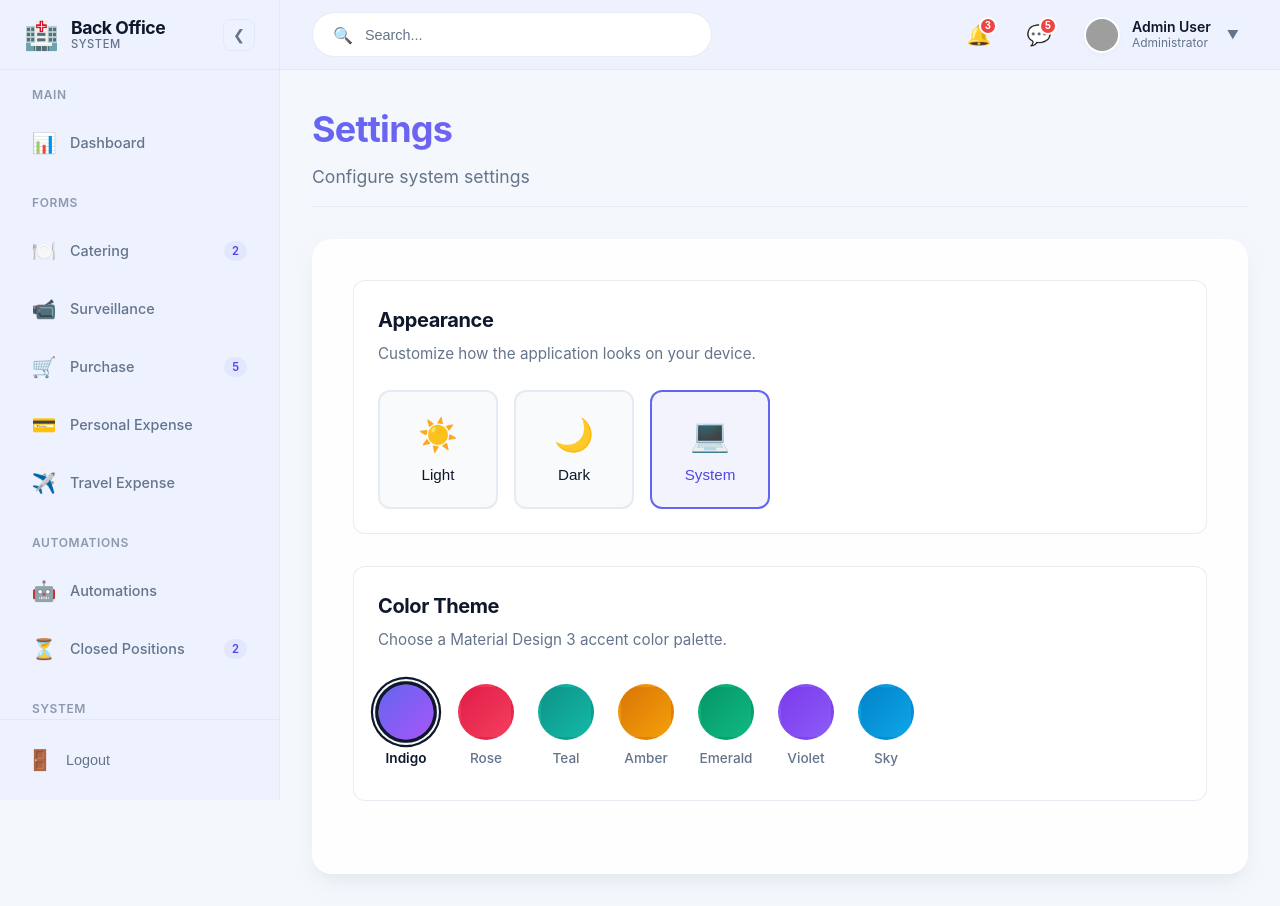
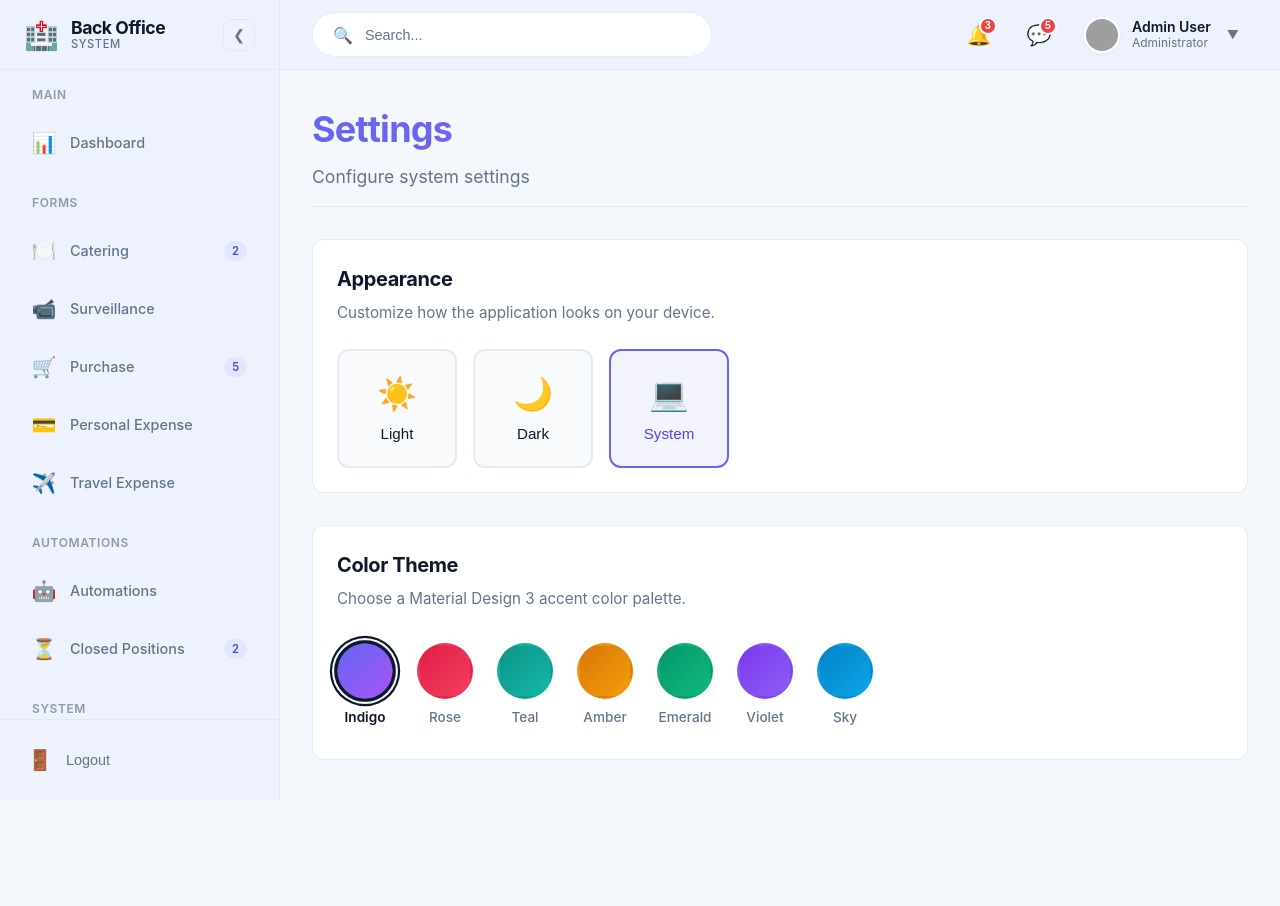
Before and after one commit to vpteruel/hpha-back-office-system, a React (Vite) app in the folder apps/frontend/: page /settings in a window 1280 px wide. After the commit the page ends 824 px from the top, so only its background shows below. Built offline with nearby package versions, Linux system fonts and the light colour scheme; grey boxes are pictures that could not be loaded.

Commit message:
refactor: remove `list-container` class from settings page and update date formatting to `toDateString` in closed positions details

```diff
--- a/apps/frontend/src/pages/automations/closed-positions/ClosedPositionDetails.tsx
+++ b/apps/frontend/src/pages/automations/closed-positions/ClosedPositionDetails.tsx
@@ -55,11 +55,11 @@ export function ClosedPositionDetails() {
           </div>
           <div className="stat-card">
             <span className="stat-label">Posted Date</span>
-            <span className="stat-value">{position.postedDate ? new Date(position.postedDate).toLocaleDateString() : "N/A"}</span>
+            <span className="stat-value">{position.postedDate ? new Date(position.postedDate).toDateString() : "N/A"}</span>
           </div>
           <div className="stat-card">
             <span className="stat-label">Closed Date</span>
-            <span className="stat-value">{position.closedDate ? new Date(position.closedDate).toLocaleDateString() : "N/A"}</span>
+            <span className="stat-value">{position.closedDate ? new Date(position.closedDate).toDateString() : "N/A"}</span>
           </div>
         </div>
 
--- a/apps/frontend/src/pages/settings/SettingsPage.tsx
+++ b/apps/frontend/src/pages/settings/SettingsPage.tsx
@@ -11,7 +11,7 @@ export function SettingsPage() {
         <h1>Settings</h1>
         <p>Configure system settings</p>
       </div>
-      <div className="list-container">
+      <div>
         <div className="settings-section">
           <h2>Appearance</h2>
           <p className="settings-description">
```
